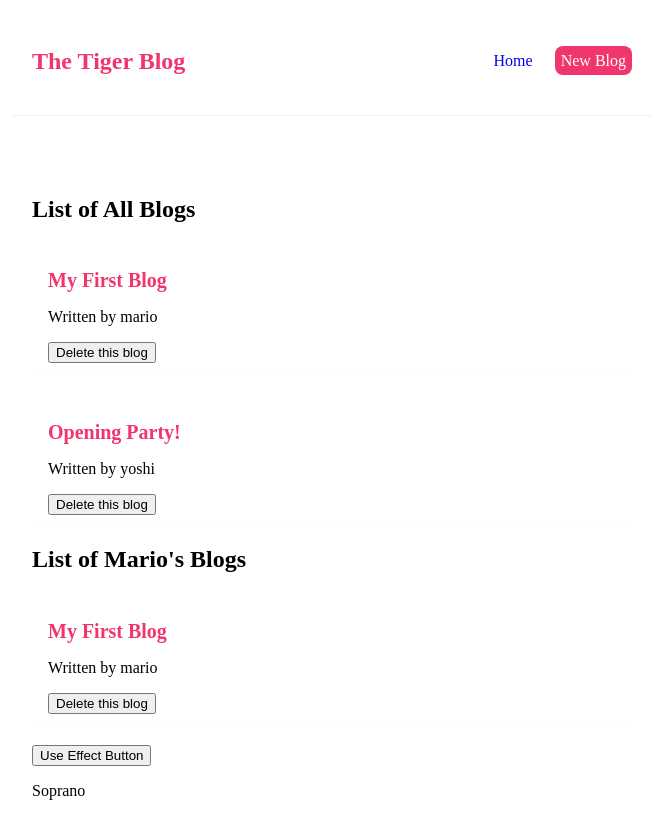
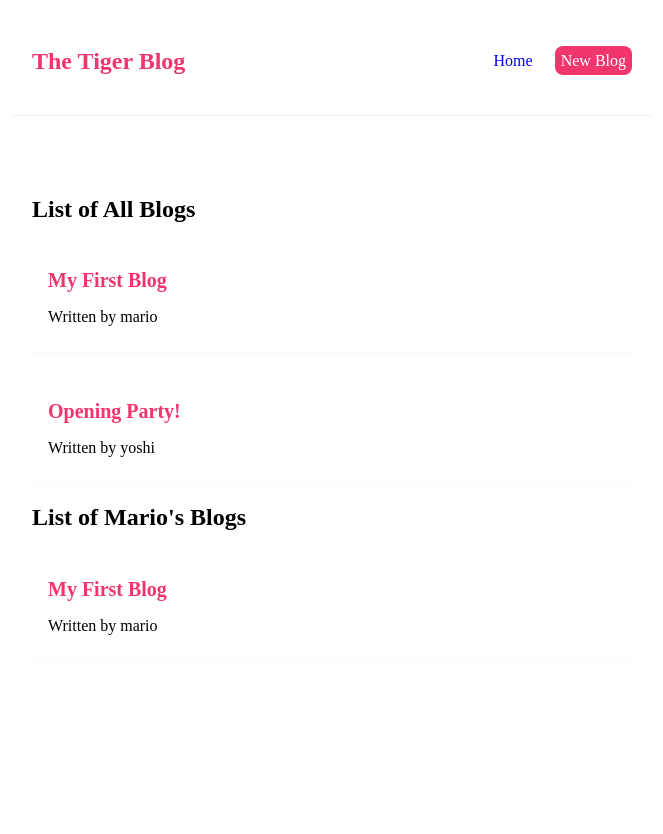
Before and after one commit to Karanyamin/blog-app, a React (Create React App) app: page / in a window 1280 px wide. Shown: the top 834 px of the page, without its empty margins (308-971 px from the left). After the commit the page ends 800 px from the top, so only its background shows below. Built offline with nearby package versions, Linux system fonts and the light colour scheme; data requests are answered from the project's data file.

Commit message:
exported fetch function to file and downloaded react router. Also deleted the delete button for blogs.

```diff
--- a/package.json
+++ b/package.json
@@ -8,6 +8,7 @@
     "@testing-library/user-event": "^13.5.0",
     "react": "^18.2.0",
     "react-dom": "^18.2.0",
+    "react-router-dom": "^5.3.4",
     "react-scripts": "5.0.1",
     "web-vitals": "^2.1.4"
   },
--- a/src/BlogList.js
+++ b/src/BlogList.js
@@ -1,4 +1,4 @@
-const BlogList = ({blogs, title, handleDelete}) => {
+const BlogList = ({blogs, title}) => {
     return (
         <div className="blog-list">
             <h2>{title}</h2>
@@ -6,7 +6,6 @@ const BlogList = ({blogs, title, handleDelete}) => {
                 <div className="blog-preview" key={blog.id}>
                     <h2> {blog.title} </h2>
                     <p> Written by {blog.author} </p>
-                    <button onClick={() => handleDelete(blog.id)}>Delete this blog</button>
                 </div>
             ))}
         </div>
--- a/src/Home.js
+++ b/src/Home.js
@@ -1,45 +1,18 @@
 import { useState, useEffect } from "react";
 import BlogList from "./BlogList";
+import useFetch from "./useFetch";
 
 const Home = () => {
 
-    /* const [blogs, setBlogs] = useState([
-        { title: 'My new website', body: 'lorem ipsum...', author: 'mario', id: 1 },
-        { title: 'Welcome party!', body: 'lorem ipsum...', author: 'yoshi', id: 2 },
-        { title: 'Web dev top tips', body: 'lorem ipsum...', author: 'mario', id: 3 }
-    ]); */
+    const {data: blogs, isLoading, isError } = useFetch('http://localhost:8000/blogs')
 
-    const [blogs, setBlogs] = useState(null);
-    const [isLoading, setIsLoading] = useState(true);
-    const [isError, setIsError] = useState(null);
 
-    const [name, setName] = useState('Soprano');
-
-    const handleDelete = (blogID) => {
+   /*  const handleDelete = (blogID) => {
         const newBlog = blogs.filter((blog) => (blog.id !== blogID))
         setBlogs(newBlog)
-    }
+    } */
 
-    useEffect(() => {
-        fetch('http://localhost:8000/blogs')
-            .then((response) => {
-                console.log(response);
-                if (!response.ok){throw Error('Could not fetch blogs')}
-                return response.json();
-            })
-            .then((data) => {
-                setBlogs(data);
-                console.log(data);
-                setIsLoading(false);
-                setIsError(null);
-            })
-            .catch(err => {
-                setIsError(err.message);
-                console.log(err.message, 'in here');
-                setIsLoading(false);
 
-            })
-    }, []);
 
 
 
@@ -48,13 +21,11 @@ const Home = () => {
         {isError && <div>{isError}</div>}
         {isLoading && <div>Page is Loading</div>}
         {
-            blogs && <BlogList blogs={blogs} title='List of All Blogs' handleDelete={handleDelete} />
+            blogs && <BlogList blogs={blogs} title='List of All Blogs' />
         }
         {
-            blogs && <BlogList blogs={blogs.filter(({author}) => (author === 'mario'))} title="List of Mario's Blogs"  handleDelete={handleDelete} />
+            blogs && <BlogList blogs={blogs.filter(({author}) => (author === 'mario'))} title="List of Mario's Blogs"  />
         }
-            <button onClick={() => setName('Tony')}>Use Effect Button</button>
-            <p>{name}</p>
         </div>
      );
 }
--- /dev/null
+++ b/src/useFetch.js
@@ -0,0 +1,32 @@
+import { useEffect, useState } from "react";
+
+const useFetch = (url) => {
+    const [data, setData] = useState(null);
+    const [isLoading, setIsLoading] = useState(true);
+    const [isError, setIsError] = useState(null);
+
+    useEffect(() => {
+        fetch(url)
+            .then((response) => {
+                console.log(response);
+                if (!response.ok){throw Error('Could not fetch blogs')}
+                return response.json();
+            })
+            .then((data) => {
+                setData(data);
+                console.log(data);
+                setIsLoading(false);
+                setIsError(null);
+            })
+            .catch(err => {
+                setIsError(err.message);
+                console.log(err.message);
+                setIsLoading(false);
+
+            })
+    }, [url]);
+
+    return {data, isLoading, isError};
+}
+
+export default useFetch;
```
Also changed, not shown: 1 other file (tests, documents, lock files or other folders).
